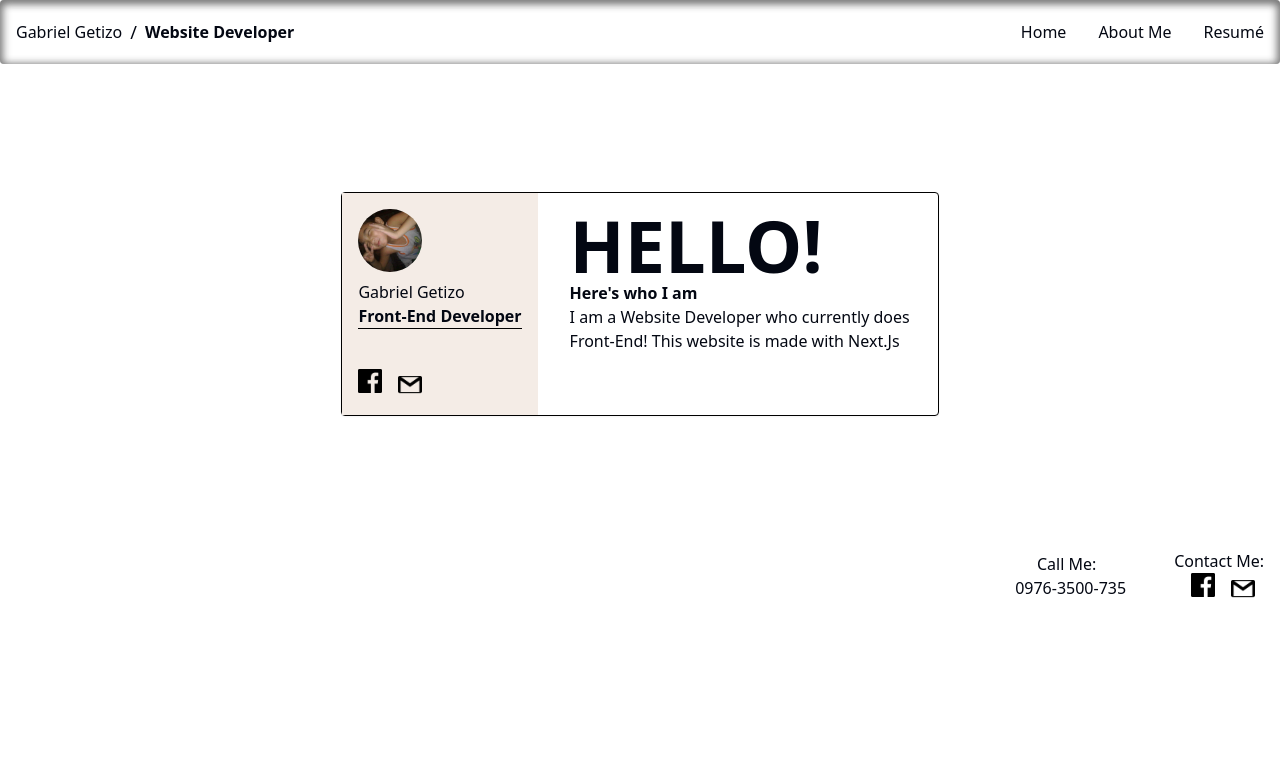
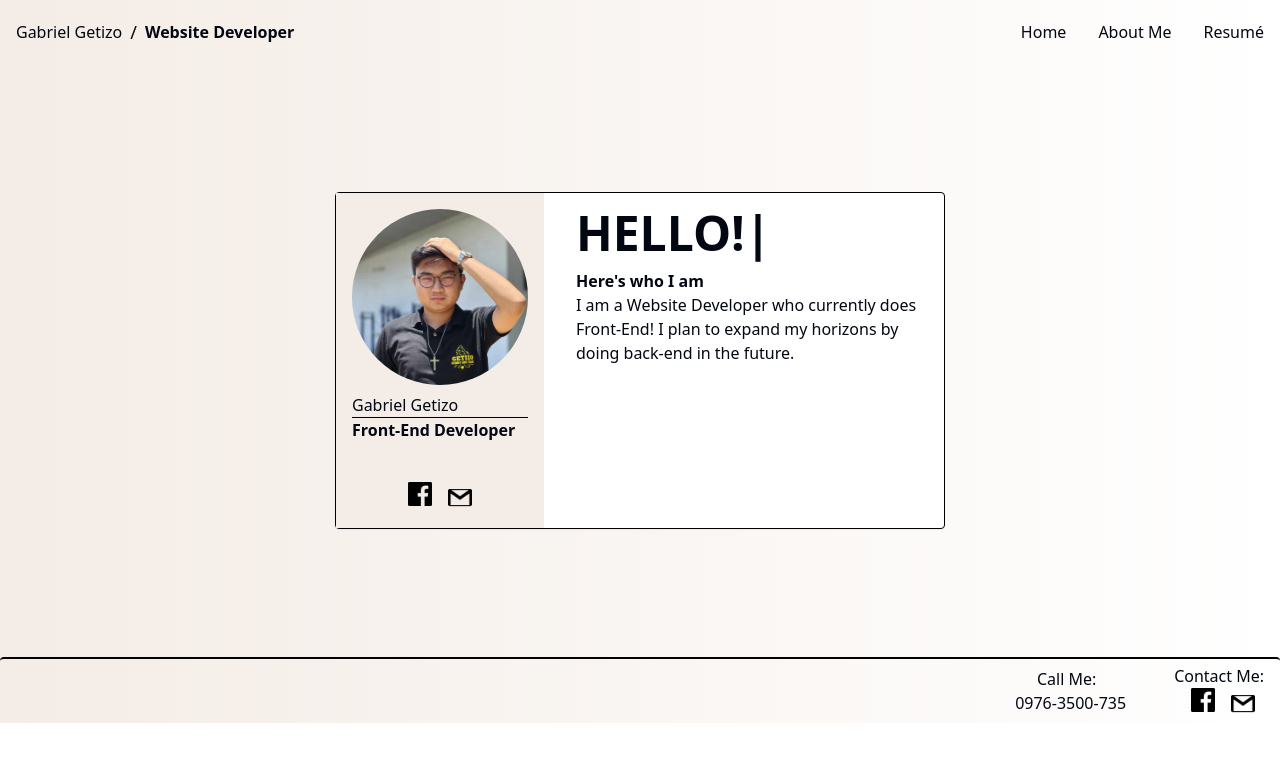
Before and after one commit to GGetizo/Getizo_Resume, a Next.js app: page / in a window 1280 px wide. Shown: the top 762 px of the page. Built offline with nearby package versions, Linux system fonts and the light colour scheme.

Commit message:
final version 2

```diff
--- a/package.json
+++ b/package.json
@@ -10,6 +10,7 @@
   },
   "dependencies": {
     "@radix-ui/react-alert-dialog": "^1.0.5",
+    "@radix-ui/react-avatar": "^1.0.4",
     "@radix-ui/react-dialog": "^1.0.5",
     "@radix-ui/react-separator": "^1.0.3",
     "@radix-ui/react-slot": "^1.0.2",
@@ -20,6 +21,7 @@
     "next": "14.2.3",
     "react": "^18",
     "react-dom": "^18",
+    "react-type-animation": "^3.2.0",
     "tailwind-merge": "^2.3.0",
     "tailwindcss-animate": "^1.0.7"
   },
--- a/src/app/curriculumVitae/page.tsx
+++ b/src/app/curriculumVitae/page.tsx
@@ -12,15 +12,17 @@ import Footer from "@/components/uicomponents/footer"
 
 export default function Page(){
     return(
-    <div>
+    <div className="font-sans w-auto bg-gradient-to-r from-[#F4ECE6] to-[#FFFFFF]">
     <Header/>
-    <h1 className="relative flex justify-center m-40 mb-10 font-bold">Experiences</h1>
-    <div className="flex justify-center items-center flex-col space-y-4 mb-20">
+    <h1 className="relative flex justify-center py-14 font-bold">Experiences</h1>
+    <div className="flex justify-center items-center flex-col space-y-7 mb-20">
   <div>
-    <Card className="lg:w-[37.5rem] w-[21.875rem] h-auto rounded">
+    <Card className="lg:w-[37.5rem] w-[20rem] h-auto rounded"
+    style={{boxShadow:'20px 20px 45px #d4d4d4, -20px -20px 45px #ffffff'}}
+    >
       <CardContent className="p-4 flex flex-row justify-between space-x-4">
         <div className="flex-shrink-0">
-          <p className="text-base font-bold">2024-2025</p>
+          <p className="text-base font-bold">2024-Present</p>
           <p className="lg:text-base text-sm font-medium">ALPHA Front-End Developer</p>
           <p className="lg:text-base text-sm">STI Ortigas-Cainta</p>
         </div>
@@ -32,16 +34,20 @@ export default function Page(){
       </CardContent>
     </Card>
   </div>
+  <h1 className="relative flex justify-center mb-10 font-bold">Skills</h1>
   <div>
-    <Card className="lg:w-[37.5rem] w-[21.875rem] h-auto rounded">
+    <Card className="lg:w-[37.5rem] w-[20rem] h-auto rounded"
+    style={{boxShadow:'20px 20px 45px #d4d4d4, -20px -20px 45px #ffffff'}}
+    >
       <CardContent className="p-4 flex flex-row justify-between space-x-4">
         <div className="flex-shrink-0">
-          <p className="text-base font-bold">2026-Present</p>
-          <p className="lg:text-base text-sm font-medium">Job Position</p>
-          <p className="lg:text-base text-sm">Job Place</p>
+          <p className="text-base font-bold">Programming Skills:</p>
+          <p className="lg:text-base text-sm">C++</p>
+          <p className="lg:text-base text-sm">Java</p>
+          <p className="lg:text-base text-sm">HTML, CSS, Js, Ts</p>
         </div>
         <div className="flex-grow">
-          <p className="lg:text-base text-sm">Insert Paragraph Here</p>
+          <p className="lg:text-base text-sm">I am knowledgeable of OOP programming langugaes like C++ and Java. I also know vanilla HTML, CSS, Js, and Ts</p>
         </div>
       </CardContent>
     </Card>
--- a/src/app/page.tsx
+++ b/src/app/page.tsx
@@ -25,17 +25,19 @@ import {
   AlertDialogTrigger,
 } from "@/components/ui/alert-dialog"
 import { Separator } from "@/components/ui/separator"
+import { TypeAnimation } from 'react-type-animation';
 import Header from "@/components/uicomponents/header"
 import Footer from "@/components/uicomponents/footer"
 import Image from "next/image"
-import profilepic from "@/components/images/pfp.png"
+import profilepic from "@/components/images/pfp2.jpg"
 import fblogo from "@/components/images/fbicon.png"
 import gmaillogo from "@/components/images/gmailicon.png"
 
 
 export default function Home() {
   return (
-    <div className="font-sans w-auto">
+    <div className="font-sans w-auto bg-gradient-to-r from-[#F4ECE6] to-[#FFFFFF]"
+    >
       <Header/>
       <div className="flex justify-center m-32">
       <Card className="lg:w-auto w-80 h-auto rounded border-black">
@@ -45,12 +47,12 @@ export default function Home() {
             <Image
               src={profilepic}
               alt="my profile pic"
-              className="w-16 rounded-full mb-2"
+              className="w-44 rounded-full mb-2"
             />
             <p className="flex">Gabriel Getizo</p>
+            <Separator />
             <p className="flex font-semibold">Front-End Developer</p>
-            <Separator />
-            <div className="pt-10 flex flex-row space-x-4">
+            <div className="pt-10 flex justify-center items-center flex-row space-x-4">
             <a href="https://www.facebook.com/GreatGabow/">
             <TooltipProvider>
               <Tooltip>
@@ -58,7 +60,7 @@ export default function Home() {
                   <Image
                   src={fblogo}
                   alt="fb"
-                  className="w-6 h-6"
+                  className="w-6 h-6 mb-0"
                   />
               </TooltipTrigger>
               <TooltipContent>
@@ -72,7 +74,7 @@ export default function Home() {
                     <Image
                     src={gmaillogo}
                     alt="gmail"
-                    className="w-6 h-6"
+                    className="w-6 h-6 mb-0"
                     />
                     </AlertDialogTrigger>
                     <AlertDialogContent>
@@ -89,9 +91,29 @@ export default function Home() {
           </div>
           </div>
           <div className="w-96 flex flex-col ml-4 p-4">
-            <h1 className="font-bold lg:text-7xl text-5xl">HELLO!</h1>
-            <h2 className="font-semibold">Here&apos;s who I am</h2>
-            <p>I am a Website Developer who currently does Front-End! This website is made with Next.Js</p>
+            <h1 className="font-bold lg:text-5xl text-4xl">
+              <TypeAnimation sequence={[
+                'H',
+                1000,
+                'HE',
+                1000,
+                'HEL',
+                1000,
+                'HELL',
+                1000,
+                'HELLO',
+                1000,
+                'HELLO!',
+                1000,
+                ' '
+              ]}
+              repeat={Infinity}
+              />
+              </h1>
+            <h2 className="font-semibold pt-3">Here&apos;s who I am</h2>
+            <p>I am a Website Developer who currently does Front-End!
+            I plan to expand my horizons by doing back-end in the future.
+            </p>
           </div>
         </CardContent>
       </Card>
--- /dev/null
+++ b/src/components/ui/avatar.tsx
@@ -0,0 +1,50 @@
+"use client"
+
+import * as React from "react"
+import * as AvatarPrimitive from "@radix-ui/react-avatar"
+
+import { cn } from "@/lib/utils"
+
+const Avatar = React.forwardRef<
+  React.ElementRef<typeof AvatarPrimitive.Root>,
+  React.ComponentPropsWithoutRef<typeof AvatarPrimitive.Root>
+>(({ className, ...props }, ref) => (
+  <AvatarPrimitive.Root
+    ref={ref}
+    className={cn(
+      "relative flex h-10 w-10 shrink-0 overflow-hidden rounded-full",
+      className
+    )}
+    {...props}
+  />
+))
+Avatar.displayName = AvatarPrimitive.Root.displayName
+
+const AvatarImage = React.forwardRef<
+  React.ElementRef<typeof AvatarPrimitive.Image>,
+  React.ComponentPropsWithoutRef<typeof AvatarPrimitive.Image>
+>(({ className, ...props }, ref) => (
+  <AvatarPrimitive.Image
+    ref={ref}
+    className={cn("aspect-square h-full w-full", className)}
+    {...props}
+  />
+))
+AvatarImage.displayName = AvatarPrimitive.Image.displayName
+
+const AvatarFallback = React.forwardRef<
+  React.ElementRef<typeof AvatarPrimitive.Fallback>,
+  React.ComponentPropsWithoutRef<typeof AvatarPrimitive.Fallback>
+>(({ className, ...props }, ref) => (
+  <AvatarPrimitive.Fallback
+    ref={ref}
+    className={cn(
+      "flex h-full w-full items-center justify-center rounded-full bg-muted",
+      className
+    )}
+    {...props}
+  />
+))
+AvatarFallback.displayName = AvatarPrimitive.Fallback.displayName
+
+export { Avatar, AvatarImage, AvatarFallback }
--- a/src/components/uicomponents/footer.tsx
+++ b/src/components/uicomponents/footer.tsx
@@ -11,7 +11,7 @@ import gmaillogo from "../images/gmailicon.png"
 export default function footer() {
     return (
         <div>
-            <footer className="h-12 rounded flex items-center justify-end px-4 py-8 space-x-12">
+            <footer className="h-12 rounded flex items-center justify-end px-4 py-8 space-x-12 border-t-black border-t-2">
                 <div className="flex-shrink-0 flex flex-col items-center space-x-2">
                 <p>Call Me:</p>
                 <p>0976-3500-735</p>
--- a/src/components/uicomponents/header.tsx
+++ b/src/components/uicomponents/header.tsx
@@ -8,12 +8,12 @@ import {
     DialogTrigger,
   } from "@/components/ui/dialog"
   import Link from 'next/link'
+  import React, { useState } from "react";
 
 export default function header() {
         return (
     <div>
-    <header className="h-12 sticky top-0 rounded flex items-center justify-between lg:px-4 px-0 py-8"
-        style={{ boxShadow: 'inset 2px 2px 10px #797979, inset -2px 2px 10px #797979' }}
+    <header className="h-12 sticky top-0 rounded flex items-center justify-between lg:px-4 px-2 py-8"
         >
         <div className="flex-shrink-0 flex flex-row items-center lg:space-x-2">
             <p className="lg:text-base text-xs">Gabriel Getizo</p>
```
Also changed, not shown: src/components/images/pfp2.jpg (added), 1 other file (tests, documents, lock files or other folders).
